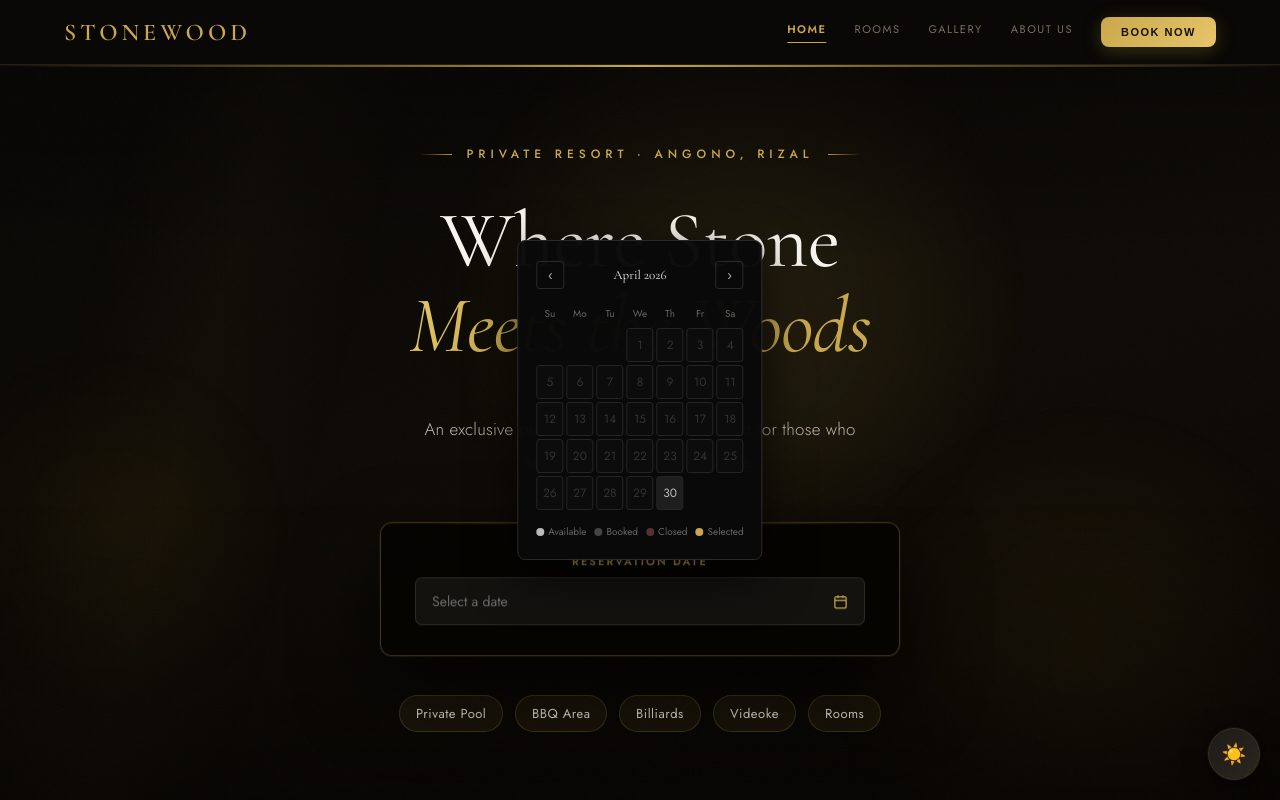
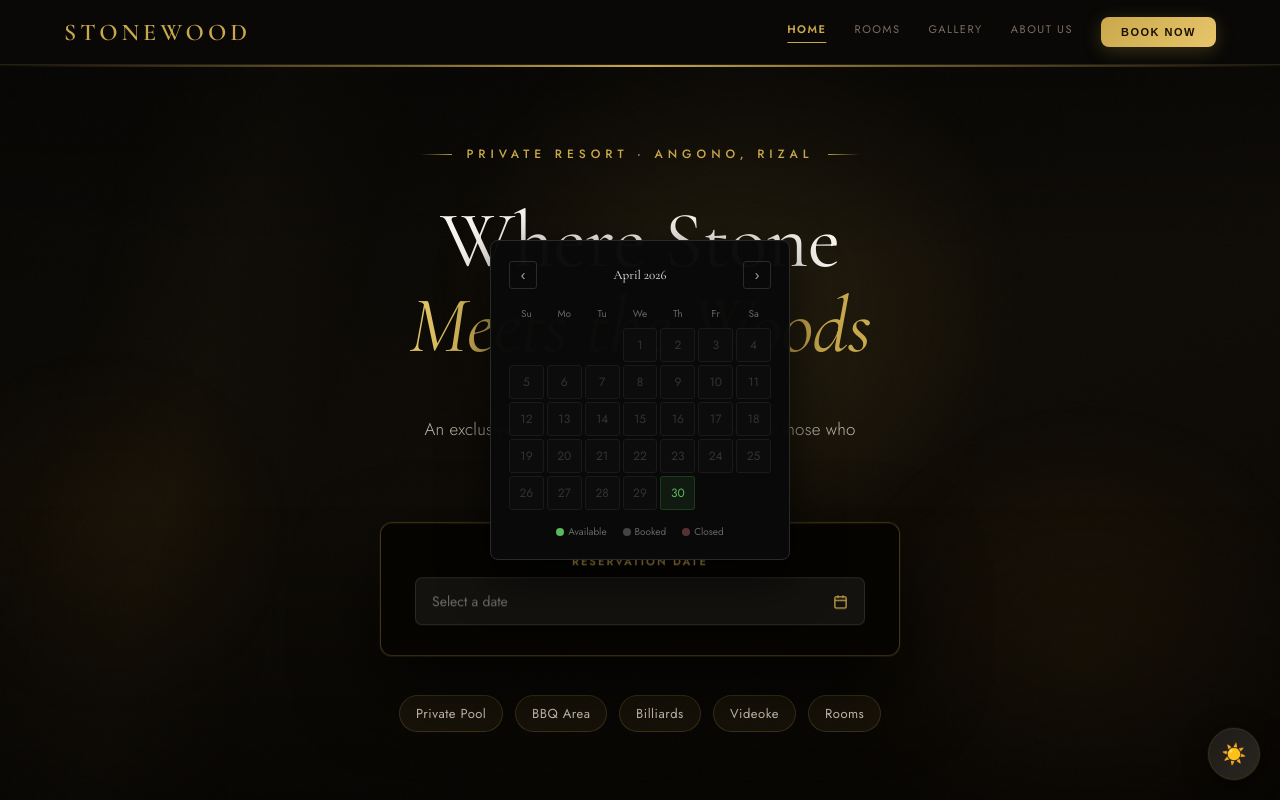
Before and after one commit to kuriadev/stone-wood, a Next.js app: page / in a window 1280 px wide. Both pictures are taken after a click on the element "Select a date". Shown: the top 800 px of the page. Built offline with nearby package versions, Linux system fonts and the light colour scheme.

Commit message:
Availability Calendar Color Fixed

```diff
--- a/components/booking/BookingDatePicker.tsx
+++ b/components/booking/BookingDatePicker.tsx
@@ -135,18 +135,34 @@ export function BookingDatePicker({
           const isClosed = closedSet.has(ds);
           const isSel = selectedDate === ds;
           const disabled = isPast || isBooked || isClosed;
-          let bg = isDark ? "#1e1e1e" : "#f0ede7";
-          let col = isDark ? "#ccc" : "#444";
+          let bg = isDark ? "#0f2a17" : "#dff5e5";
+          let col = isDark ? "#63d471" : "#1f7a38";
           let bdr = `1px solid ${C.border}`;
           let cur: string = "pointer";
-          if (isPast) { bg = isDark ? "#0c0c0c" : "#f8f6f2"; col = C.textXS; cur = "default"; }
-          if (isBooked) { col = isDark ? "#444" : "#bbb"; cur = "not-allowed"; }
+          if (isPast) { bg = isDark ? "#0c0c0c" : "#f8f6f2"; col = C.textXS; cur = "not-allowed"; }
+          if (isBooked) {
+            bg = isDark ? "#202020" : "#e7e7e7";
+            col = isDark ? "#666" : "#aaa";
+            bdr = isDark
+              ? "1px solid #303030"
+              : "1px solid #d0d0d0";
+            cur = "not-allowed";
+          }
           if (isClosed) { bg = isDark ? "#1a0a0a" : "#fff0f0"; col = isDark ? "#553333" : "#e0a0a0"; cur = "not-allowed"; }
           if (isSel) { bg = gold; col = "#000"; bdr = `1px solid ${gold}`; }
           return (
             <div
               key={d}
               onClick={() => !disabled && onSelectDate(ds)}
+              title={
+                isPast
+                  ? "Past date"
+                  : isBooked
+                  ? "Booked"
+                  : isClosed
+                  ? "Not available"
+                  : "Available"
+              }
               style={{
                 textAlign: "center",
                 padding: "7px 2px",
@@ -176,7 +192,7 @@ export function BookingDatePicker({
         }}
       >
         {[
-          ["Available", "#4caf50"],
+          ["Available", "#5cb85c"],
           ["Booked", "#888"],
           ["Closed", "#e55"],
           ["Selected", gold],
--- a/components/common/AvailabilityCalendar.tsx
+++ b/components/common/AvailabilityCalendar.tsx
@@ -24,8 +24,6 @@ export function AvailabilityCalendar({
     new Date(today.getFullYear(), today.getMonth(), 1)
   );
 
-  // FIX: Force the calendar to the current month when the component mounts.
-  // This overrides any hardcoded state or "remembered" values.
   useEffect(() => {
     const now = new Date();
     setCalMonth(new Date(now.getFullYear(), now.getMonth(), 1));
@@ -37,12 +35,8 @@ export function AvailabilityCalendar({
   const closedSet = new Set(closedDates);
   const year = calMonth.getFullYear();
   const month = calMonth.getMonth();
-
-  // Note: These calculations (daysInMonth, firstDay) will now correctly
-  // react to the forced current date from the useEffect above.
   const daysInMonth = new Date(year, month + 1, 0).getDate();
   const firstDay = new Date(year, month, 1).getDay();
-
   const toStr = (d: number) =>
     `${year}-${String(month + 1).padStart(2, "0")}-${String(d).padStart(2, "0")}`;
 
@@ -55,6 +49,7 @@ export function AvailabilityCalendar({
         padding: "20px 18px",
         width: "100%",
         maxWidth: 360,
+        minWidth: 300,          /* ← prevents calendar from shrinking */
         boxShadow: "0 16px 48px rgba(0,0,0,0.7)",
       }}
     >
@@ -143,18 +138,31 @@ export function AvailabilityCalendar({
           const isClosed = closedSet.has(ds);
           const isSel = selectedDate === ds;
           const disabled = isPast || isBooked || isClosed;
-          let bg = "#1e1e1e",
-            col = "#bbb",
-            bdr = "1px solid #252525",
-            cur: string = "pointer";
-          if (isPast) { bg = "#0c0c0c"; col = "#333"; cur = "default"; }
-          if (isBooked) { bg = "#161616"; col = "#444"; cur = "not-allowed"; }
-          if (isClosed) { bg = "#1a0a0a"; col = "#553333"; cur = "not-allowed"; }
-          if (isSel) { bg = gold; col = "#000"; bdr = `1px solid ${gold}`; }
+
+          // ── Available (default): green tint ─────────────────────────────
+          let bg  = "rgba(76,175,80,0.10)";
+          let col = "#5cb85c";
+          let bdr = "1px solid rgba(76,175,80,0.22)";
+          let cur: string = "pointer";
+
+          if (isPast)   { bg = "#0c0c0c";              col = "#333";     bdr = "1px solid #1a1a1a"; cur = "not-allowed";     }
+          if (isBooked) { bg = "#161616";              col = "#444";     bdr = "1px solid #252525"; cur = "not-allowed"; }
+          if (isClosed) { bg = "#1a0a0a";              col = "#553333";  bdr = "1px solid #2a1010"; cur = "not-allowed"; }
+          if (isSel)    { bg = gold;                   col = "#000";     bdr = `1px solid ${gold}`; }
+
           return (
             <div
               key={d}
               onClick={() => !disabled && onSelectDate(ds)}
+              title={
+                isPast
+                  ? "Past date"
+                  : isBooked
+                  ? "Booked"
+                  : isClosed
+                  ? "Not available"
+                  : "Available"
+              }
               style={{
                 textAlign: "center",
                 padding: "7px 2px",
@@ -174,25 +182,24 @@ export function AvailabilityCalendar({
         })}
       </div>
 
+      {/* Legend — centered together */}
       <div
         style={{
           display: "flex",
           flexWrap: "wrap",
-          gap: 8,
+          gap: 16,
           marginTop: 14,
           justifyContent: "center",
+          alignItems: "center",
         }}
       >
         {[
-          ["Available", "#bbb"],
-          ["Booked", "#444"],
-          ["Closed", "#553333"],
-          ["Selected", gold],
+          ["Available", "#5cb85c"],
+          ["Booked",    "#444"],
+          ["Closed",    "#553333"],
         ].map(([l, c]) => (
           <div key={l} style={{ display: "flex", alignItems: "center", gap: 4 }}>
-            <div
-              style={{ width: 8, height: 8, borderRadius: "50%", background: c }}
-            />
+            <div style={{ width: 8, height: 8, borderRadius: "50%", background: c }} />
             <span style={{ color: "#666", fontSize: 10 }}>{l}</span>
           </div>
         ))}
```
